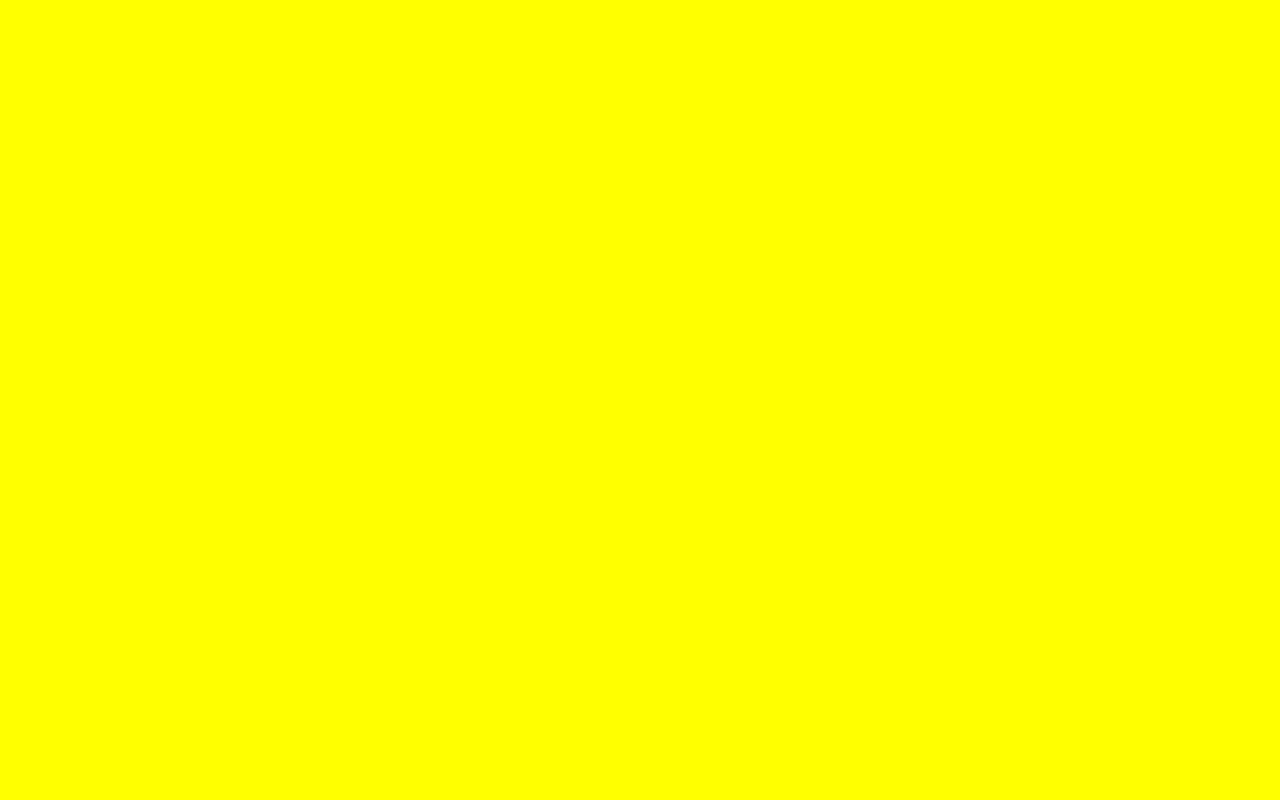
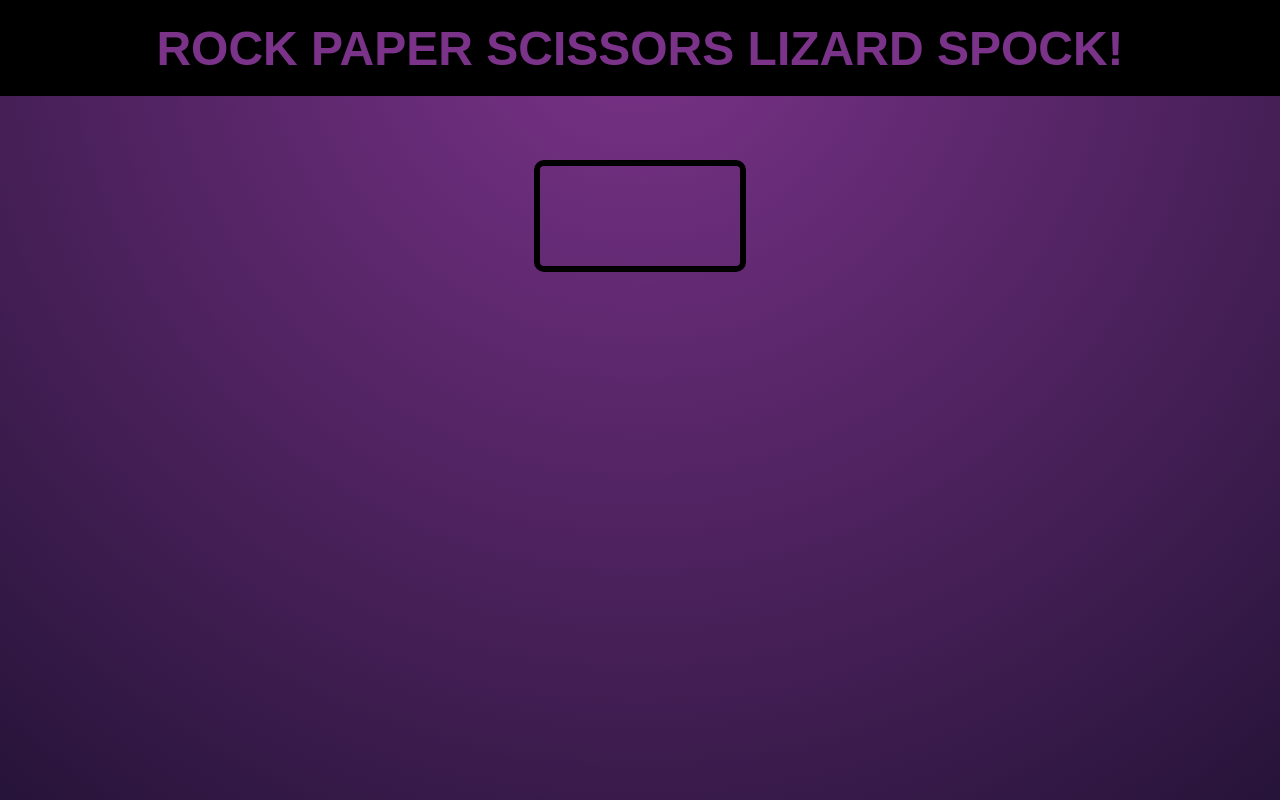
Before and after one commit to PrezBala/ProjectTwo, a plain HTML site: page index.html in a window 1280 px wide. Drawn offline with Linux system fonts and the light colour scheme.

Commit message:
added index and also added style.css details, including background colour and setting parameters

```diff
--- a/assets/css/style.css
+++ b/assets/css/style.css
@@ -1,4 +1,81 @@
-body {
+#score {
+    border: 6px solid rgb(0, 0, 0);
+    border-radius: 10px;
+    width: 200px;
+    height: 100px;
+    display: flex;
+    align-items: center;
+    justify-content: center;
+    color: white;
+    font-size: 4em;
+    margin: 1em;
+  }
 
-    background: yellow;
+  #description {
+    font-size: 5em;
+    color: white;
+    height: 150px;
+    text-shadow: 2px 2px 2px black;
+  }
+
+  .header {
+    font-size: 3em;
+    color: hsl(290, 46%, 37%);
+    background: #000000;
+    text-align: center;
+    height: 2em;
+    display: flex;
+    justify-content: center;
+    align-items: center;
+  }
+
+  .container {
+    display: flex;
+    justify-content: center;
+    align-items: center;
+    flex-direction: column;
+  }
+
+  .selection {
+    display: flex;
+    justify-content: center;
+  }
+
+  .selection > div {
+    margin: 1em;
+  }
+
+  img {
+    margin: 0.5em;
+    height: 196px;
+  }
+
+  .base {
+    border-radius: 50%;
+    padding: 0.25em;
+  }
+
+  .unselected {
+    border: 8px solid white;
+  }
+
+  .selected {
+    border: 8px solid green;
+  }
+
+  .aiSelected {
+    border: 8px solid red;
+  }
+
+  body {
+    margin: 0;
+
+    font-family: 'Barlow Semi Condensed', sans-serif;
+    text-transform: uppercase;
+    font-weight: 600;
+    color: #fff;
+    align-items: center;
+    min-height: 100vh;
+    position: relative;
+    background: radial-gradient(circle at top, hsl(290, 46%, 37%), hsl(270, 49%, 15%));
 }
--- a/index.html
+++ b/index.html
@@ -6,10 +6,17 @@
   <link rel="stylesheet" href="assets/css/style.css">
   <title>Rock, Paper, Scissors, Lizard, Spock</title>
 </head>
+<body>
+<div class ="header">
+<span>Rock Paper Scissors Lizard Spock!</span>
+</div>
+<div class="container">
+  <div id="score"></div>
+  <div id="description"></div>
+  <div id="selection" class="selection"></div>
+</div>
 
-<body>
-
-    <script src="assets/js/script.js"></script>
+<script src="assets/js/script.js"></script>
 
 </body>
 </html>
```
